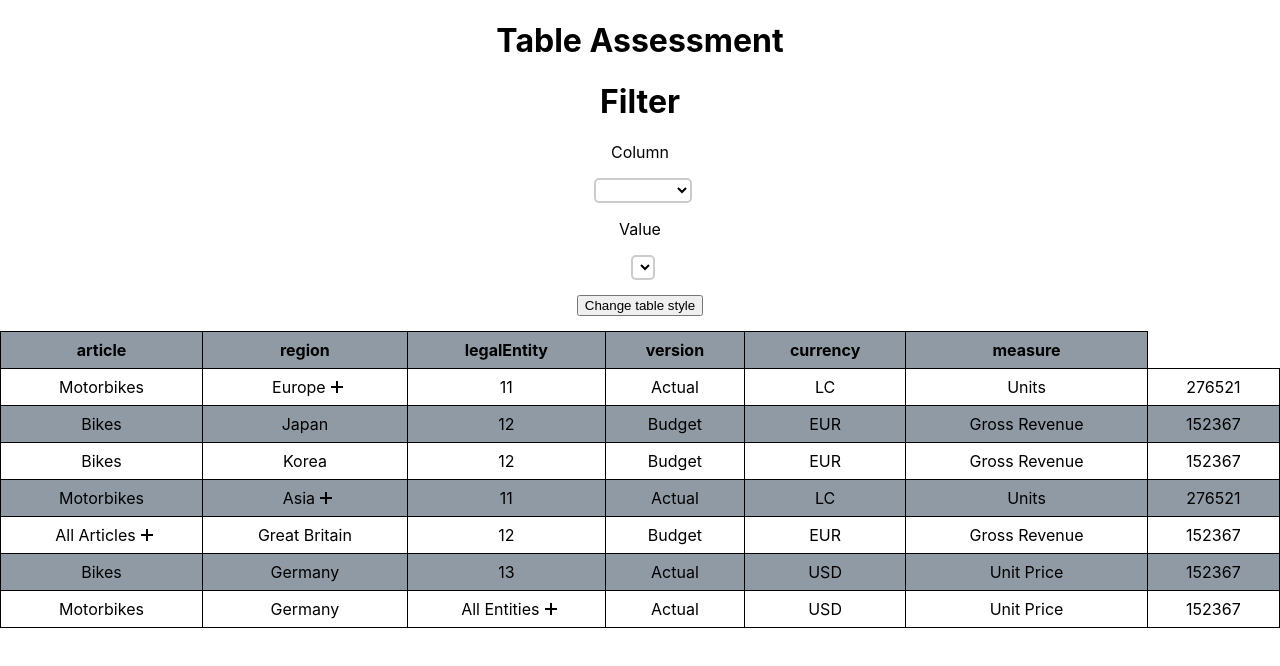
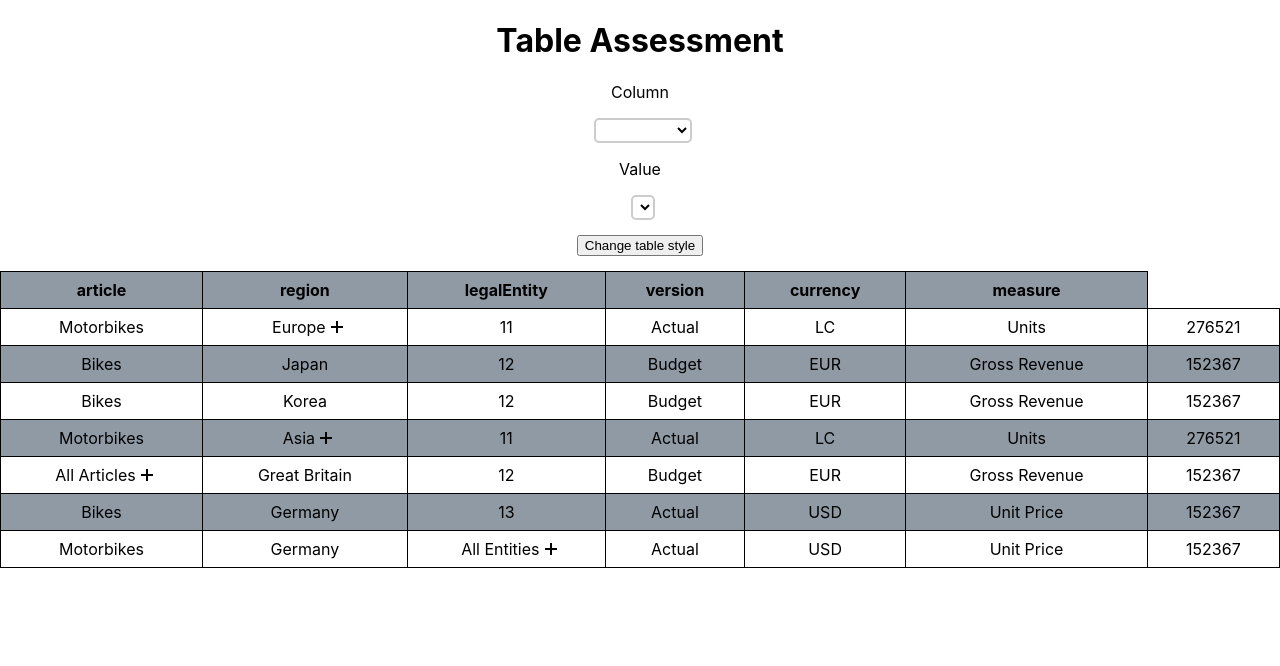
Before and after one commit to Yoloseph/TableDataAssessment, a React (Create React App) app in the folder table-assessment/: page / in a window 1280 px wide. Shown: the top 666 px of the page. Built offline with nearby package versions, Linux system fonts and the light colour scheme.

Commit message:
Label change

```diff
--- a/table-assessment/src/components/Filter.jsx
+++ b/table-assessment/src/components/Filter.jsx
@@ -55,7 +55,6 @@ function Filter({ tableData, handleChange }) {
 
   return (
     <div>
-      <h1>Filter </h1>
       <p>Column</p>
       {columnDataBlock(tableData)}
       <p>Value</p>
```
